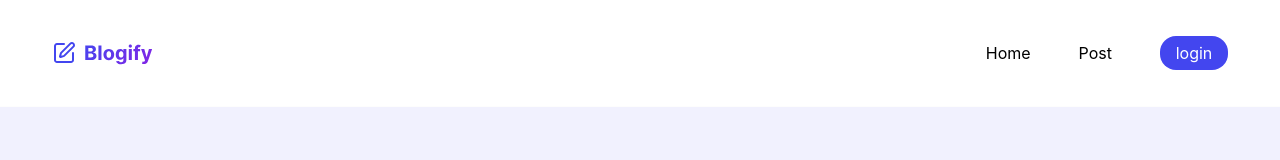
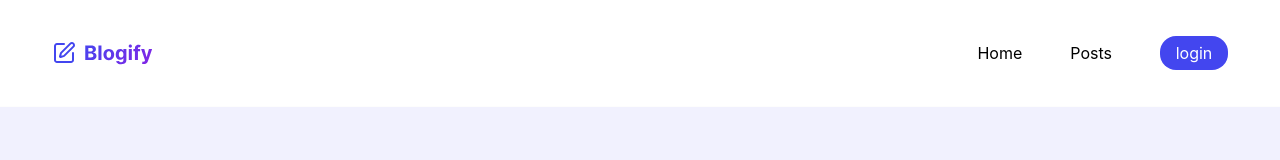
Before and after one commit to abdurasulqushnazarov-oss/blogify, a React (Vite) app: page / in a window 1280 px wide. Shown: the top 160 px of the page. Built offline with nearby package versions, Linux system fonts and the light colour scheme.

Commit message:
error page fixed

```diff
--- a/src/components/Navbar.jsx
+++ b/src/components/Navbar.jsx
@@ -8,7 +8,7 @@ function Navbar() {
         <img src="logo.svg" alt="" className="cursor-pointer" />
         <div className="flex space-x-4 gap-8  items-center justify-center">
           <Link to="/">Home</Link>
-          <Link to="post">Post</Link>
+          <Link to="/posts">Posts</Link>
           <Button variant={"secondary"} text={"login"} />
         </div>
       </div>
--- a/src/pages/public/ErrorPage.jsx
+++ b/src/pages/public/ErrorPage.jsx
@@ -1,7 +1,19 @@
 import React from "react";
+import { Link } from "react-router-dom";
 
 function ErrorPage() {
-  return <div></div>;
+  return (
+    <>
+      <div className="flex flex-col items-center justify-center h-screen">
+        <img className="w-150" src="/errorImage.avif" alt="" />
+        <p className="mt-4 text-xl text-gray-600">Sahifa topilmadi</p>
+        <Link to="/" className="mt-6 px-4 py-2 bg-blue-500 text-white rounded">
+          Bosh sahifaga qaytish
+        </Link>
+      </div>
+      {/* <Link to="/">Bosh sahifaga qaytish</Link> */}
+    </>
+  );
 }
 
 export default ErrorPage;
```
Also changed, not shown: public/errorImage.avif (added).
